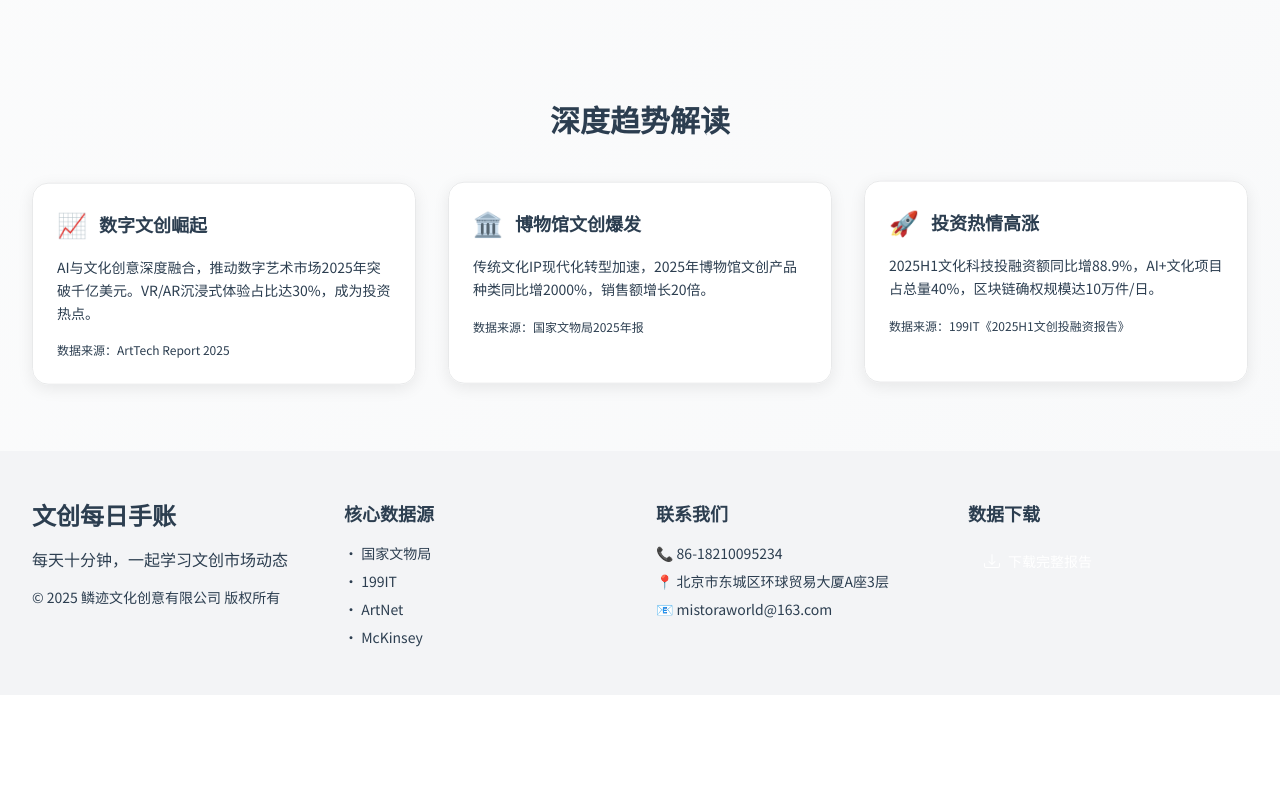
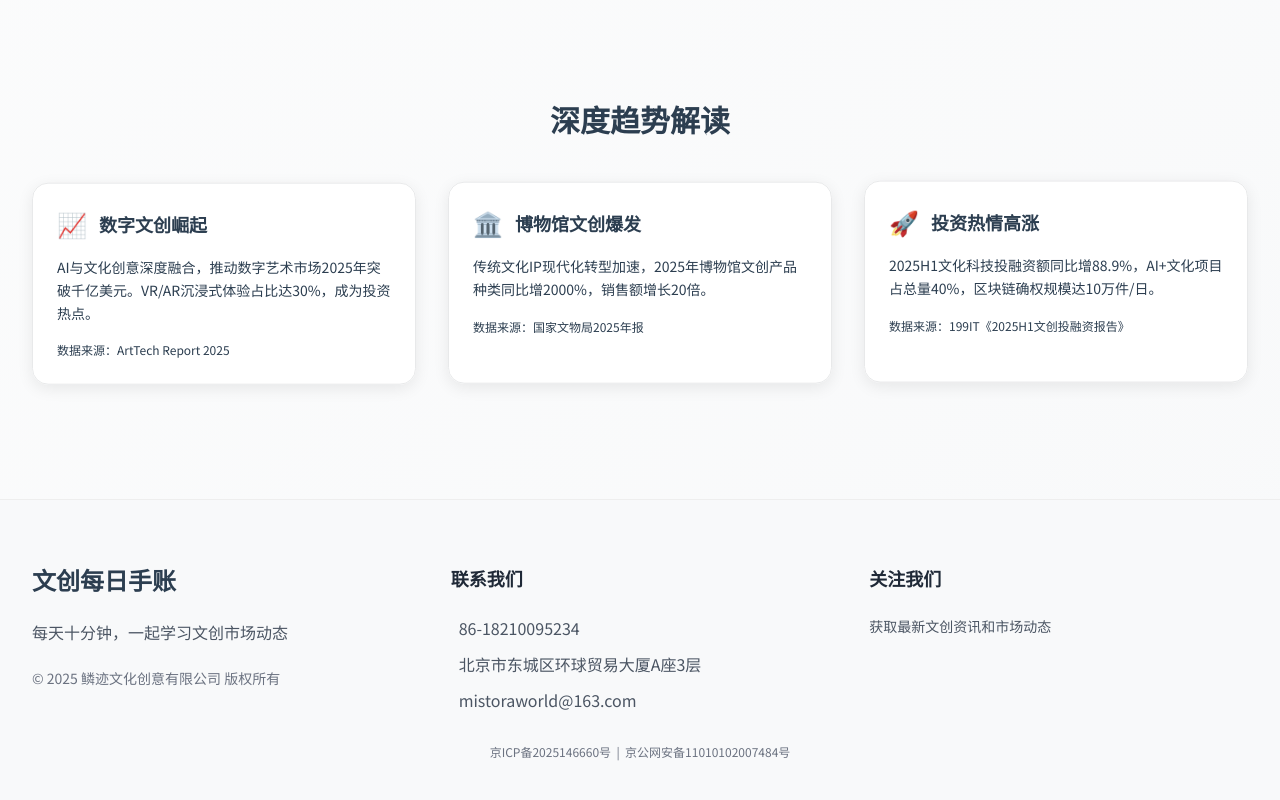
Before and after one commit to xunyao495/creative-daily-journal, a website: page trends.html in a window 1280 px wide. Shown: the part 2617-3417 px from the top of the page. Before the commit the page ends 3312 px from the top, so only its background shows below. Drawn offline with nearby package versions, Linux system fonts and the light colour scheme.

Commit message:
Update trends.html

```diff
--- a/trends.html
+++ b/trends.html
@@ -363,43 +363,42 @@
         </div>
     </section>
 
-    <!-- Footer -->
-    <footer class="bg-gray-100 text-text-dark py-12 px-4 sm:px-6 lg:px-8">
-        <div class="max-w-7xl mx-auto grid grid-cols-1 md:grid-cols-4 gap-8">
+   <!-- 完整页脚：已按法规要求插入备案号 -->
+<footer class="py-16 px-4 sm:px-6 lg:px-8 mt-12" style="background-color: #f8f9fa; border-top: 1px solid #eee;">
+    <div class="max-w-7xl mx-auto">
+        <div class="grid grid-cols-1 md:grid-cols-3 gap-10">
             <div>
-                <h3 class="text-2xl font-bold gradient-text mb-4">文创每日手账</h3>
-                <p class="text-text-medium mb-4">每天十分钟，一起学习文创市场动态</p>
-                <p class="text-sm text-text-light">© 2025 鳞迹文化创意有限公司 版权所有</p>
+                <h3 class="text-2xl font-bold gradient-text mb-6">文创每日手账</h3>
+                <p class="text-gray-600 mb-6">每天十分钟，一起学习文创市场动态</p>
+                <p class="text-sm text-gray-500">© 2025 鳞迹文化创意有限公司 版权所有</p>
             </div>
             <div>
-                <h4 class="text-lg font-semibold mb-4">核心数据源</h4>
-                <ul class="space-y-2 text-text-medium text-sm">
-                    <li>• <a href="https://www.sach.gov.cn" target="_blank" class="hover:text-accent-gold">国家文物局</a></li>
-                    <li>• <a href="https://www.199it.com" target="_blank" class="hover:text-accent-gold">199IT</a></li>
-                    <li>• <a href="https://www.artnet.com" target="_blank" class="hover:text-accent-gold">ArtNet</a></li>
-                    <li>• <a href="https://www.mckinsey.com" target="_blank" class="hover:text-accent-gold">McKinsey</a></li>
-                </ul>
-            </div>
-            <div>
-                <h4 class="text-lg font-semibold mb-4">联系我们</h4>
-                <div class="space-y-2 text-text-medium text-sm">
-                    <p>📞 86-18210095234</p>
-                    <p>📍 北京市东城区环球贸易大厦A座3层</p>
-                    <p>📧 mistoraworld@163.com</p>
+                <h4 class="text-lg font-semibold mb-6 text-gray-800">联系我们</h4>
+                <div class="space-y-3 text-gray-600">
+                    <p><i class="fas fa-phone-alt mr-2"></i>86-18210095234</p>
+                    <p><i class="fas fa-map-marker-alt mr-2"></i>北京市东城区环球贸易大厦A座3层</p>
+                    <p><i class="fas fa-envelope mr-2"></i>mistoraworld@163.com</p>
                 </div>
             </div>
             <div>
-                <h4 class="text-lg font-semibold mb-4">数据下载</h4>
-                <a href="/data/2025-cultural-creative-industry-report.xlsx" class="inline-flex items-center gap-2 bg-accent-gold text-white px-4 py-2 rounded-full text-sm hover:bg-yellow-600 transition">
-                    <svg width="16" height="16" fill="currentColor" viewBox="0 0 16 16">
-                        <path d="M.5 9.9a.5.5 0 0 1 .5.5v2.5a1 1 0 0 0 1 1h12a1 1 0 0 0 1-1v-2.5a.5.5 0 0 1 1 0v2.5a2 2 0 0 1-2 2H2a2 2 0 0 1-2-2v-2.5a.5.5 0 0 1 .5-.5z" />
-                        <path d="M7.646 11.854a.5.5 0 0 0 .708 0l3-3a.5.5 0 0 0-.708-.708L8.5 10.293V1.5a.5.5 0 0 0-1 0v8.793L5.354 8.146a.5.5 0 1 0-.708.708l3 3z" />
-                    </svg>
-                    下载完整报告
-                </a>
+                <h4 class="text-lg font-semibold mb-6 text-gray-800">关注我们</h4>
+                <p class="text-gray-600 text-sm mb-6">获取最新文创资讯和市场动态</p>
+                <!-- 社交图标已移除 -->
             </div>
         </div>
-    </footer>
+
+        <!-- 备案号行 -->
+        <div class="mt-8 text-center text-xs text-gray-500">
+            <a href="https://beian.miit.gov.cn/" target="_blank" class="hover:underline">
+                京ICP备2025146660号
+            </a>
+            &nbsp;|&nbsp;
+            <a href="https://beian.mps.gov.cn/#/query/webSearch?code=11010102007484" rel="noreferrer"
+                target="_blank">京公网安备11010102007484号</a>
+            </a>
+        </div>
+    </div>
+</footer>
 
     <script>
         /* 今日日期 */
```
